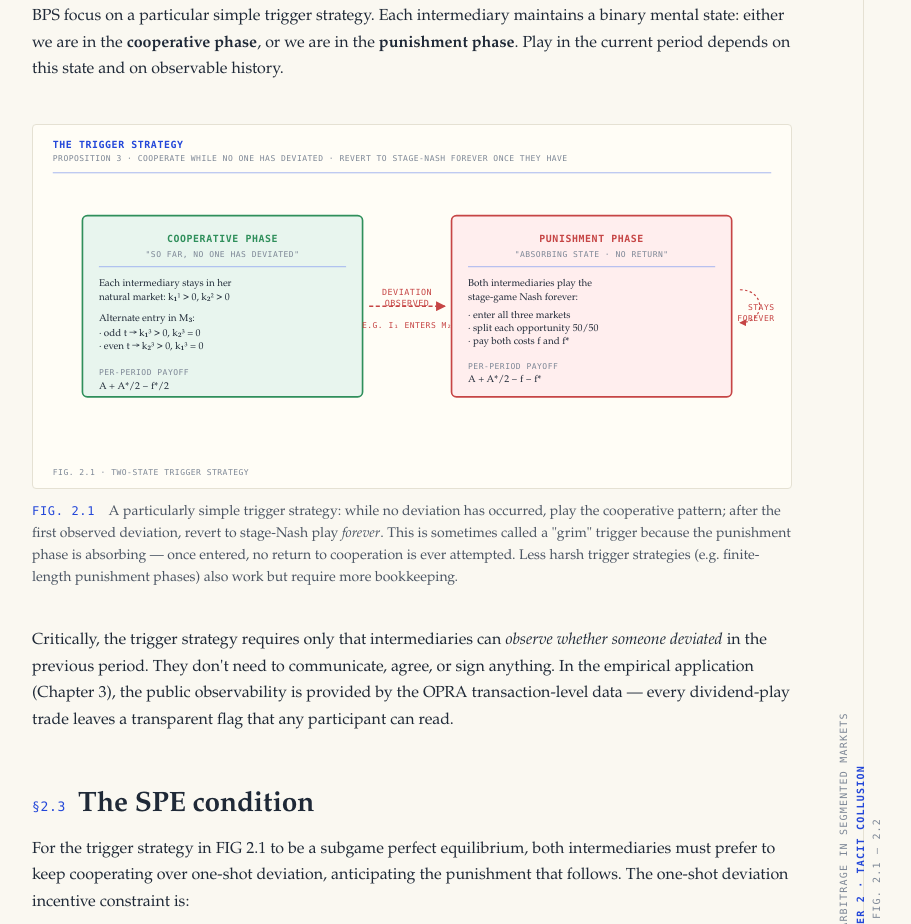
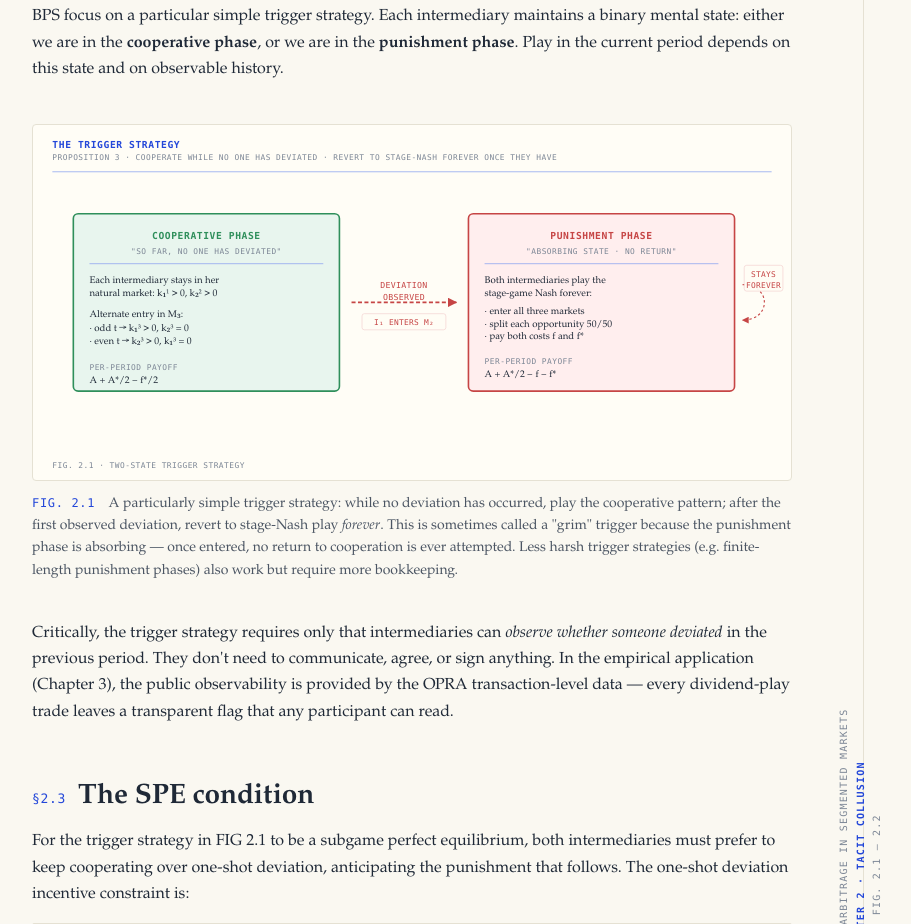
Before and after one commit to 0xadvait/bps-2024-visual, a plain HTML site: page chapter-2.html in a window 1280 px wide. Shown: the part 1137-2061 px from the top of the page, without its empty margins (319-1230 px from the left). Drawn offline with Linux system fonts and the light colour scheme.

Commit message:
Fix trigger strategy diagram overlap

```diff
--- a/chapter-2.html
+++ b/chapter-2.html
@@ -94,7 +94,9 @@
     </p>
 
     <figure>
-      <svg class="diag" viewBox="0 0 920 440" xmlns="http://www.w3.org/2000/svg">
+      <svg class="diag trigger-strategy" viewBox="0 0 940 440" xmlns="http://www.w3.org/2000/svg" role="img" aria-labelledby="fig-2-1-title fig-2-1-desc">
+        <title id="fig-2-1-title">Two-state trigger strategy</title>
+        <desc id="fig-2-1-desc">The cooperative phase continues until a deviation is observed, after which the game moves permanently to the punishment phase.</desc>
         <defs>
           <marker id="ch2f1-arr" viewBox="0 0 10 10" refX="9" refY="5" markerWidth="6" markerHeight="6" orient="auto">
             <path d="M 0 0 L 10 5 L 0 10 z" class="fill"/>
@@ -109,14 +111,14 @@
 
         <text x="24" y="28" class="lbl-big">THE TRIGGER STRATEGY</text>
         <text x="24" y="44" class="lbl-soft">PROPOSITION 3 · COOPERATE WHILE NO ONE HAS DEVIATED · REVERT TO STAGE-NASH FOREVER ONCE THEY HAVE</text>
-        <line x1="24" y1="58" x2="896" y2="58" class="stroke-soft"/>
+        <line x1="24" y1="58" x2="916" y2="58" class="stroke-soft"/>
 
         <!-- Cooperative phase box -->
-        <g transform="translate(60,110)">
-          <rect x="0" y="0" width="340" height="220" stroke="#2f8f5b" fill="#e8f5ee" stroke-width="2" rx="6"/>
-          <text x="170" y="32" class="lbl-big" text-anchor="middle" style="fill:#2f8f5b;">COOPERATIVE PHASE</text>
-          <text x="170" y="50" class="lbl-soft" text-anchor="middle">"so far, no one has deviated"</text>
-          <line x1="20" y1="62" x2="320" y2="62" class="stroke-soft"/>
+        <g transform="translate(50,110)">
+          <rect x="0" y="0" width="330" height="220" stroke="#2f8f5b" fill="#e8f5ee" stroke-width="2" rx="6"/>
+          <text x="165" y="32" class="lbl-big" text-anchor="middle" style="fill:#2f8f5b;">COOPERATIVE PHASE</text>
+          <text x="165" y="50" class="lbl-soft" text-anchor="middle">"so far, no one has deviated"</text>
+          <line x1="20" y1="62" x2="310" y2="62" class="stroke-soft"/>
           <text x="20" y="86" class="body">Each intermediary stays in her</text>
           <text x="20" y="102" class="body">natural market: k₁¹ &gt; 0, k₂² &gt; 0</text>
           <text x="20" y="128" class="body">Alternate entry in M₃:</text>
@@ -127,17 +129,18 @@
         </g>
 
         <!-- Transition arrow -->
-        <line x1="408" y1="220" x2="500" y2="220" stroke="#c64545" stroke-width="2" stroke-dasharray="5 3" marker-end="url(#ch2f1-arr-red)"/>
-        <text x="454" y="206" class="lbl" text-anchor="middle" style="fill:#c64545;">DEVIATION</text>
-        <text x="454" y="220" class="lbl" text-anchor="middle" style="fill:#c64545;">OBSERVED</text>
-        <text x="454" y="246" class="lbl-soft" text-anchor="middle" style="fill:#c64545;">e.g. I₁ enters M₂</text>
+        <line x1="395" y1="220" x2="525" y2="220" class="transition-arrow" marker-end="url(#ch2f1-arr-red)"/>
+        <text x="460" y="202" class="lbl transition-label" text-anchor="middle">DEVIATION</text>
+        <text x="460" y="217" class="lbl transition-label" text-anchor="middle">OBSERVED</text>
+        <rect x="408" y="234" width="104" height="20" class="trigger-note"/>
+        <text x="460" y="248" class="lbl-soft transition-label" text-anchor="middle">I₁ enters M₂</text>
 
         <!-- Punishment phase box -->
-        <g transform="translate(508,110)">
-          <rect x="0" y="0" width="340" height="220" stroke="#c64545" fill="#fee" stroke-width="2" rx="6"/>
-          <text x="170" y="32" class="lbl-big" text-anchor="middle" style="fill:#c64545;">PUNISHMENT PHASE</text>
-          <text x="170" y="50" class="lbl-soft" text-anchor="middle">"absorbing state · no return"</text>
-          <line x1="20" y1="62" x2="320" y2="62" class="stroke-soft"/>
+        <g transform="translate(540,110)">
+          <rect x="0" y="0" width="330" height="220" stroke="#c64545" fill="#fee" stroke-width="2" rx="6"/>
+          <text x="165" y="32" class="lbl-big" text-anchor="middle" style="fill:#c64545;">PUNISHMENT PHASE</text>
+          <text x="165" y="50" class="lbl-soft" text-anchor="middle">"absorbing state · no return"</text>
+          <line x1="20" y1="62" x2="310" y2="62" class="stroke-soft"/>
           <text x="20" y="86" class="body">Both intermediaries play the</text>
           <text x="20" y="102" class="body">stage-game Nash forever:</text>
           <text x="20" y="124" class="body">  · enter all three markets</text>
@@ -147,10 +150,11 @@
           <text x="20" y="202" class="body">A + A*/2 − f − f*</text>
         </g>
 
-        <!-- Punishment self-loop — clean circular arrow on the side of the punishment box -->
-        <path d="M 858 200 C 890 200 890 240 858 240" stroke="#c64545" stroke-width="1.4" stroke-dasharray="3 3" fill="none" marker-end="url(#ch2f1-arr-loop)"/>
-        <text x="900" y="224" class="lbl-soft" text-anchor="end" style="fill:#c64545;">stays</text>
-        <text x="900" y="238" class="lbl-soft" text-anchor="end" style="fill:#c64545;">forever</text>
+        <!-- Punishment self-loop — keep the label outside the loop path. -->
+        <path d="M 880 198 C 916 198 916 242 880 242" class="punishment-loop" marker-end="url(#ch2f1-arr-loop)"/>
+        <rect x="882" y="174" width="48" height="32" class="trigger-note"/>
+        <text x="906" y="188" class="lbl-soft transition-label" text-anchor="middle">stays</text>
+        <text x="906" y="202" class="lbl-soft transition-label" text-anchor="middle">forever</text>
 
         <text x="24" y="425" class="lbl-soft">FIG. 2.1 · TWO-STATE TRIGGER STRATEGY</text>
       </svg>
--- a/styles.css
+++ b/styles.css
@@ -635,6 +635,12 @@ figcaption .desc {
 .diag.pareto-frontier .frontier { stroke: var(--d-stroke); stroke-width: 3; stroke-linecap: round; stroke-linejoin: round; }
 .diag.pareto-frontier .jump { stroke: var(--d-stroke); stroke-width: 2.4; stroke-dasharray: 4 4; stroke-linecap: round; }
 
+/* Fig. 2.1 trigger strategy has tight hand-placed labels; keep its annotation compact. */
+.diag.trigger-strategy .transition-arrow { stroke: #c64545; stroke-width: 2; stroke-dasharray: 5 3; }
+.diag.trigger-strategy .punishment-loop { stroke: #c64545; stroke-width: 1.4; stroke-dasharray: 3 3; fill: none; }
+.diag.trigger-strategy .transition-label { fill: #c64545; letter-spacing: 0.035em; }
+.diag.trigger-strategy .trigger-note { fill: rgba(255, 253, 246, 0.94); stroke: #f1c8c8; stroke-width: 0.7; rx: 3; }
+
 /* ---------- bars, comparison ---------- */
 .bar-row {
   display: flex;
```
